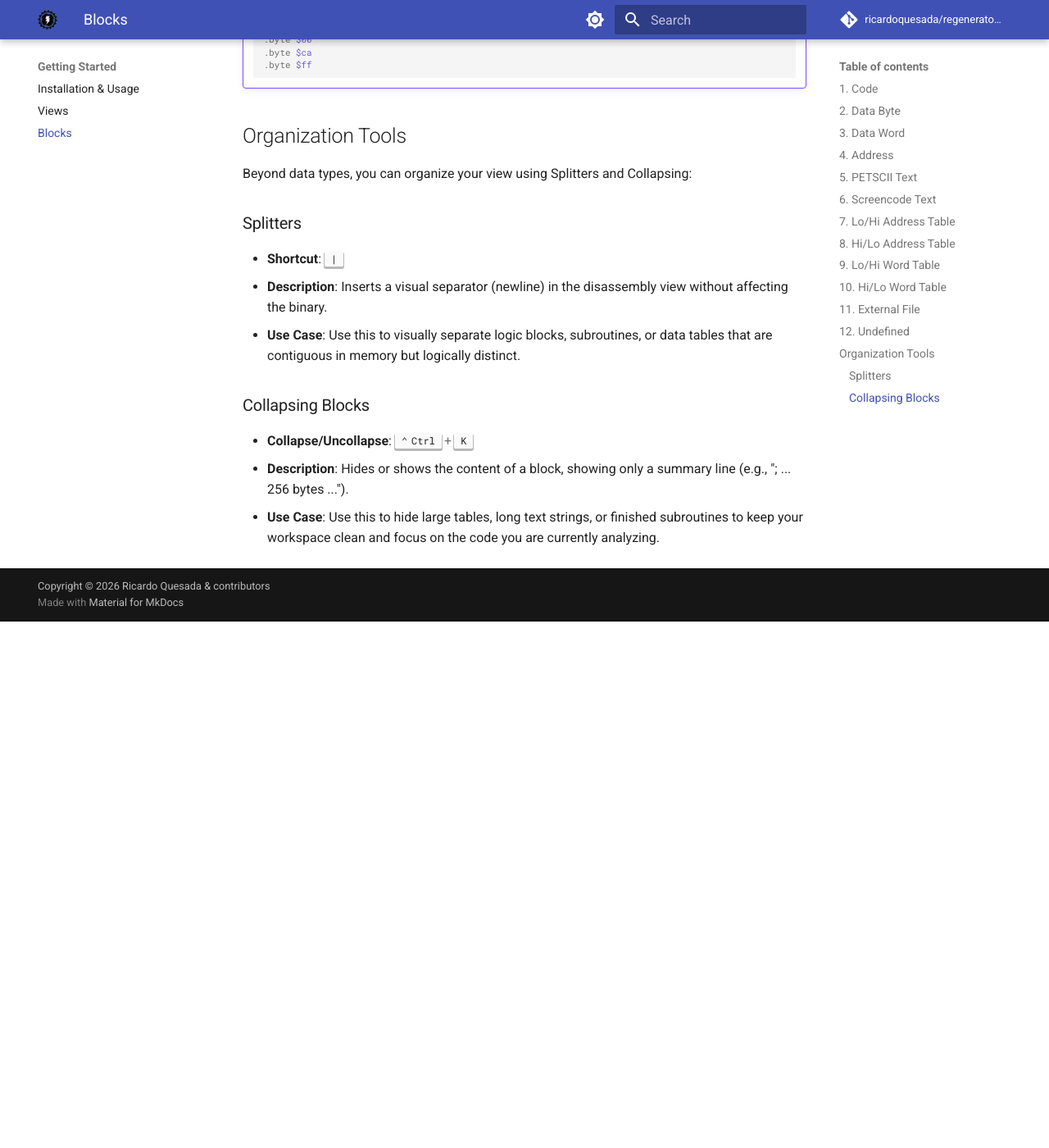
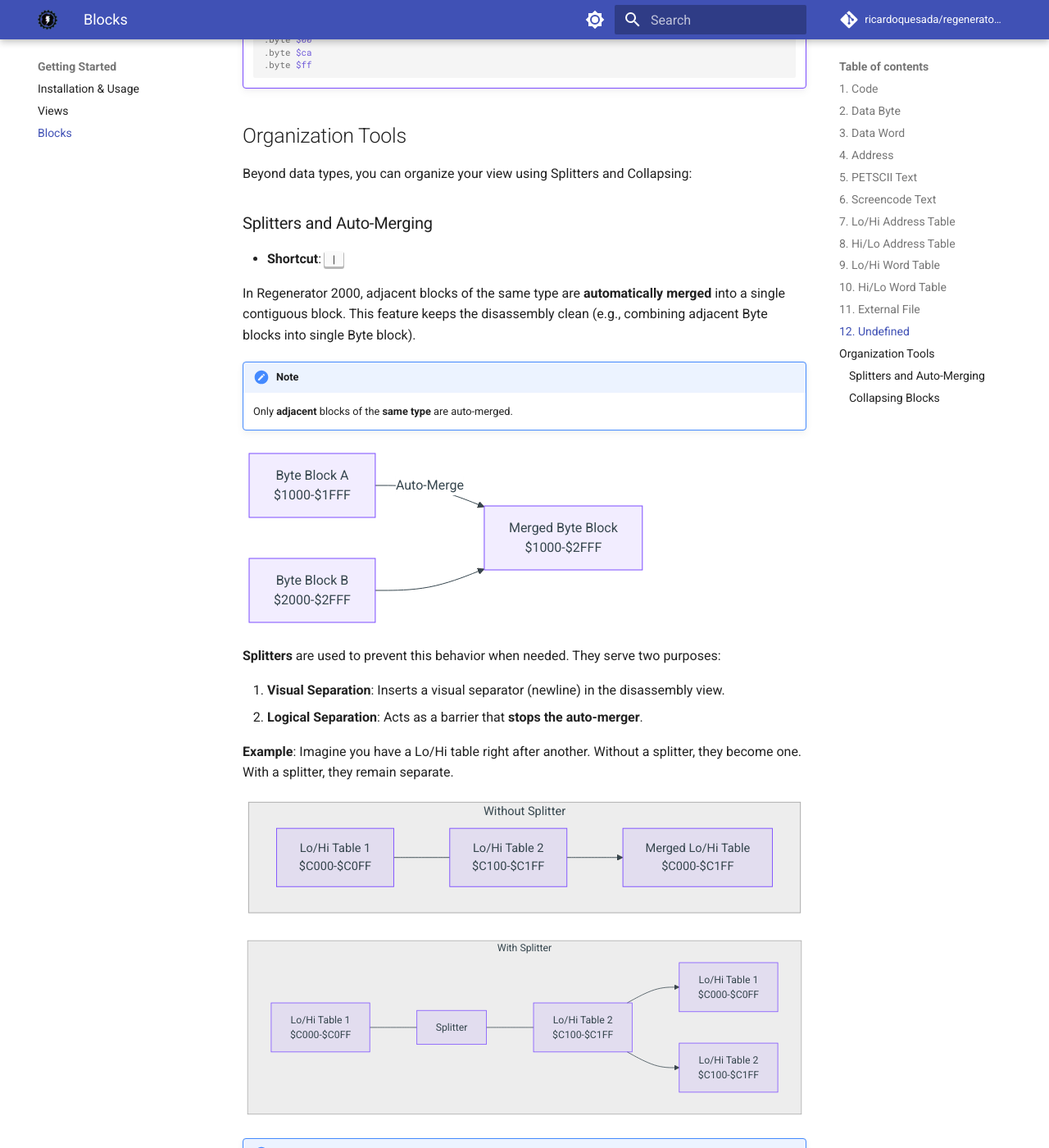
Before and after one commit to ricardoquesada/regenerator2000, an MkDocs documentation site: the page built from docs/blocks.md, in a window 1280 px wide and 1400 px high, scrolled down 5229 px. Shown: the whole window at 82% size. Built offline with MkDocs 1.6.1 and Material for MkDocs 9.7.7, drawn with Linux system fonts in a browser that asks for light colours; comment, search, counter and statistics services are not loaded; before the commit the page ends 5987 px from its top, so only the background shows below that; some of the changed text lies outside the part shown.

Commit message:
Blocks: splitter and collapsed blocks updated

````diff
--- a/docs/blocks.md
+++ b/docs/blocks.md
@@ -522,16 +522,79 @@
 
 Beyond data types, you can organize your view using Splitters and Collapsing:
 
-### Splitters
+### Splitters and Auto-Merging
 
 - **Shortcut**: ++pipe++
-- **Description**: Inserts a visual separator (newline) in the disassembly view without affecting the binary.
-- **Use Case**: Use this to visually separate logic blocks, subroutines, or data tables that are contiguous in memory
-  but logically distinct.
+
+In Regenerator 2000, adjacent blocks of the same type are **automatically merged** into a single contiguous block. This feature keeps the disassembly clean (e.g., combining adjacent Byte blocks into single Byte block).
+
+!!! note
+
+    Only **adjacent** blocks of the **same type** are auto-merged.
+
+```mermaid
+graph LR
+    A[Byte Block A <br/> $1000-$1FFF] -->|Auto-Merge| M[Merged Byte Block <br/> $1000-$2FFF]
+    B[Byte Block B <br/> $2000-$2FFF] --> M
+```
+
+**Splitters** are used to prevent this behavior when needed. They serve two purposes:
+
+1.  **Visual Separation**: Inserts a visual separator (newline) in the disassembly view.
+2.  **Logical Separation**: Acts as a barrier that **stops the auto-merger**.
+
+**Example**:
+Imagine you have a Lo/Hi table right after another. Without a splitter, they become one. With a splitter, they remain separate.
+
+```mermaid
+graph TD
+    subgraph Without Splitter
+    A1[Lo/Hi Table 1 <br/> $C000-$C0FF] --- B1[Lo/Hi Table 2 <br/> $C100-$C1FF] --> C1[Merged Lo/Hi Table <br/> $C000-$C1FF]
+    end
+```
+
+```mermaid
+graph TD
+    subgraph With Splitter
+    A2[Lo/Hi Table 1 <br/> $C000-$C0FF] --- S[Splitter] --- B2[Lo/Hi Table 2 <br/> $C100-$C1FF] --> A3[Lo/Hi Table 1 <br/> $C000-$C0FF]
+    B2 --> B3[Lo/Hi Table 2 <br/> $C100-$C1FF]
+    end
+```
+
+!!! important
+    Splitters are especially critical for **Lo/Hi** and **Hi/Lo Address/Word Table** blocks. Because these blocks calculate the split point between the Low and High parts based on the total length of the block, merging two independent tables would result in an incorrect calculation of addresses.
 
 ### Collapsing Blocks
 
 - **Collapse/Uncollapse**: ++ctrl+k++
-- **Description**: Hides or shows the content of a block, showing only a summary line (e.g., "; ... 256 bytes ...").
-- **Use Case**: Use this to hide large tables, long text strings, or finished subroutines to keep your workspace clean
-  and focus on the code you are currently analyzing.
+- **Description**: Hides or shows the content of a block, showing only a summary line.
+
+!!! example
+
+    Valid for the **Disassembly view**.
+
+    **Expanded View:**
+    ```asm
+    a1000   .byte $01, $02, $03, $04, $05, $06, $07, $08
+            .byte $09, $0a, $0b, $0c, $0d, $0e, $0f, $10
+    ```
+
+    **Collapsed View:**
+    ```asm
+    a1000  ; Collapsed Byte block from $1000-$100F
+    ```
+
+!!! example
+
+    Valid for the **Block view**: collapsed blocks are tagged with a ++plus++.
+
+    ```text
+      $0900-$09FF [Code]
+    + $1000-$100F [Byte]
+      $1010-$11FF [Code]
+    ```
+
+- **Use Case**: Use this to hide large tables, long text strings, or finished subroutines to keep your workspace clean and focus on the code you are currently analyzing.
+- **Scope**: This is a **visual-only** feature for the Disassembly View. It does **not** affect:
+    -   The exported assembly code (all code is always exported).
+    -   Other views (e.g., Hex Dump, Character Set).
````
